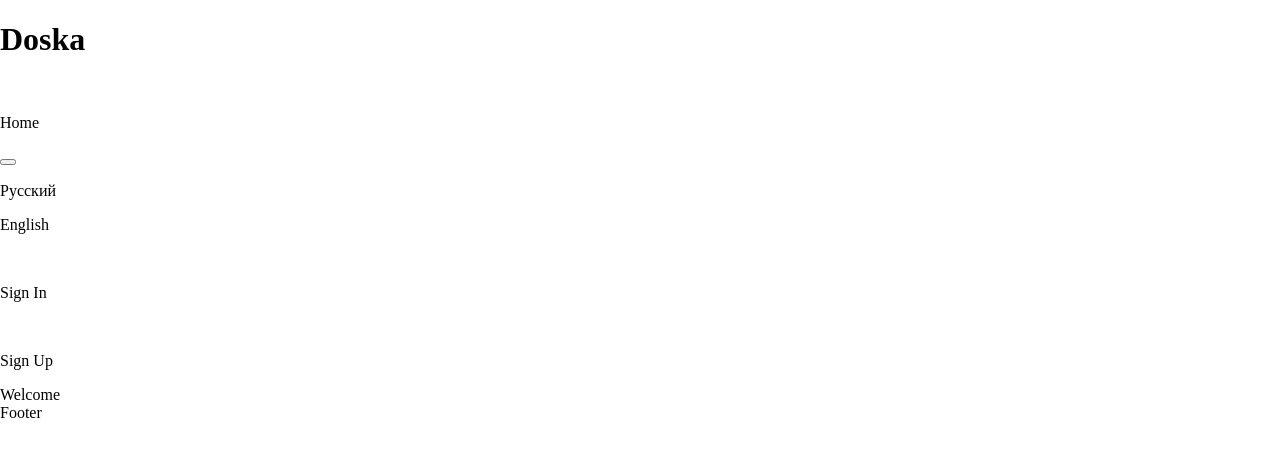
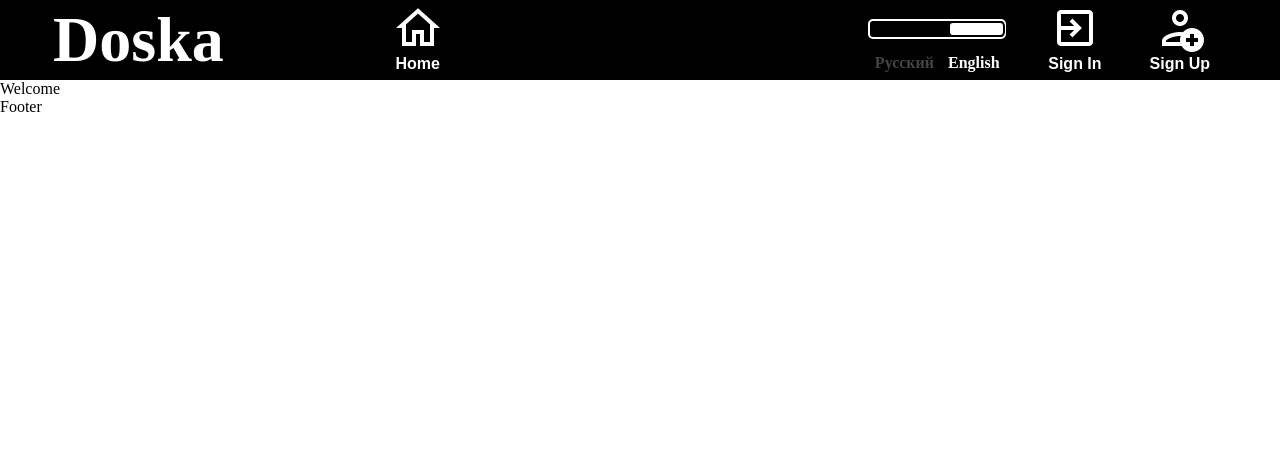
Before and after one commit to Fronikon/project-management-app, a React (Create React App) app: page / in a window 1280 px wide. Shown: the top 456 px of the page. Built offline with nearby package versions, Linux system fonts and the light colour scheme.

Commit message:
feat: add design to header layout

```diff
--- a/src/components/Header/Header.module.css
+++ b/src/components/Header/Header.module.css
@@ -0,0 +1,126 @@
+.headerWrapper {
+  height: 80px;
+  display: flex;
+  background-color: #000000;
+  justify-content: space-between;
+}
+
+.leftBlock, .languageText {
+  display: flex;
+  align-items: center;
+}
+
+.rightBlock {
+  display: flex;
+  margin: 0 64px 0 0;
+  gap: 36px;
+}
+
+.home, .signIn, .signUp {
+  display: flex;
+  flex-direction: column;
+  justify-content: center;
+  align-items: center;
+  background-color: transparent;
+  border: none;
+}
+
+.language {
+  display: flex;
+  flex-direction: column;
+  justify-content: flex-end;
+  align-items: center;
+  background-color: transparent;
+  border: none;
+  margin-bottom: 5px;
+}
+
+.heading {
+  color: #fff;
+  margin: 0 164px 0 53px;
+  font-size: 64px;
+}
+
+.homeText, .signInText, .signUpText, .languageEng {
+  color: #fff;
+  margin: 0;
+  font-weight: 700;
+  font-size: 16px;
+  line-height: 24px;
+}
+
+.languageRus {
+  color: #444444;
+  margin: 0;
+  font-weight: 700;
+  font-size: 16px;
+  line-height: 24px;
+}
+
+.languageText {
+  gap: 14px;
+  margin-top: 12px;
+}
+
+.signIn:hover, .signUp:hover, .home:hover {
+  scale: 1.2;
+  transition: .3s ease-in-out;
+  cursor: pointer;
+}
+
+/* Toggle switch */
+
+.switch {
+  position: relative;
+  display: inline-block;
+  width: 138px;
+  height: 20px;
+}
+
+.switch input {
+  opacity: 0;
+  width: 0;
+  height: 0;
+}
+
+.slider {
+  position: absolute;
+  cursor: pointer;
+  top: 0;
+  left: 0;
+  right: 0;
+  bottom: 0;
+  background-color: transparent;
+  -webkit-transition: .4s;
+  transition: .4s;
+  border: 2px solid #FFFFFF;
+}
+
+.slider:before {
+  position: absolute;
+  content: "";
+  height: 26px;
+  width: 26px;
+  left: 78px;
+  background-color: white;
+  -webkit-transition: .4s;
+  transition: .4s;
+}
+
+input:checked + .slider:before {
+  -webkit-transform: translateX(-78px);
+  -ms-transform: translateX(-78px);
+  transform: translateX(-78px);
+}
+
+.slider.round {
+  border-radius: 5px;
+}
+
+.slider.round:before {
+  background: #FFFFFF;
+  border: 2px solid #000000;
+  border-radius: 5px;
+  width: 53px;
+  height: 12px;
+}
--- a/src/components/Header/Header.tsx
+++ b/src/components/Header/Header.tsx
@@ -1,32 +1,38 @@
 import React, { FC } from 'react';
 import styles from './Header.module.css';
+import home from '../../assets/home_image.jpg';
+import signIn from '../../assets/sing_in.jpg';
+import signUp from '../../assets/sign_up.jpg';
 
 const Header: FC = () => {
   return (
-    <header>
+    <header className={styles.headerWrapper}>
       <div className={styles.leftBlock}>
         <h1 className={styles.heading}>Doska</h1>
-        <div className={styles.home}>
-          <img src="" alt="" className={styles.homeImage} />
+        <button className={styles.home}>
+          <img src={home} alt="home" className={styles.homeImage} />
           <p className={styles.homeText}>Home</p>
-        </div>
+        </button>
       </div>
       <div className={styles.rightBlock}>
         <div className={styles.language}>
-          <button className={styles.languageSwitch}></button>
+          <label className={styles.switch}>
+            <input type="checkbox" />
+            <span className={`${styles.slider} ${styles.round}`}></span>
+          </label>
           <div className={styles.languageText}>
             <p className={styles.languageRus}>Русский</p>
             <p className={styles.languageEng}>English</p>
           </div>
         </div>
-        <div className={styles.signIn}>
-          <img src="" alt="" className={styles.signInImage} />
+        <button className={styles.signIn}>
+          <img src={signIn} alt="signIn" className={styles.signInImage} />
           <p className={styles.signInText}>Sign In</p>
-        </div>
-        <div className={styles.signUp}>
-          <img src="" alt="" className={styles.signUpImage} />
+        </button>
+        <button className={styles.signUp}>
+          <img src={signUp} alt="signUp" className={styles.signUpImage} />
           <p className={styles.signUpText}>Sign Up</p>
-        </div>
+        </button>
       </div>
     </header>
   );
```
Also changed, not shown: src/assets/sign_up.jpg (added), src/assets/sing_in.jpg (added).
